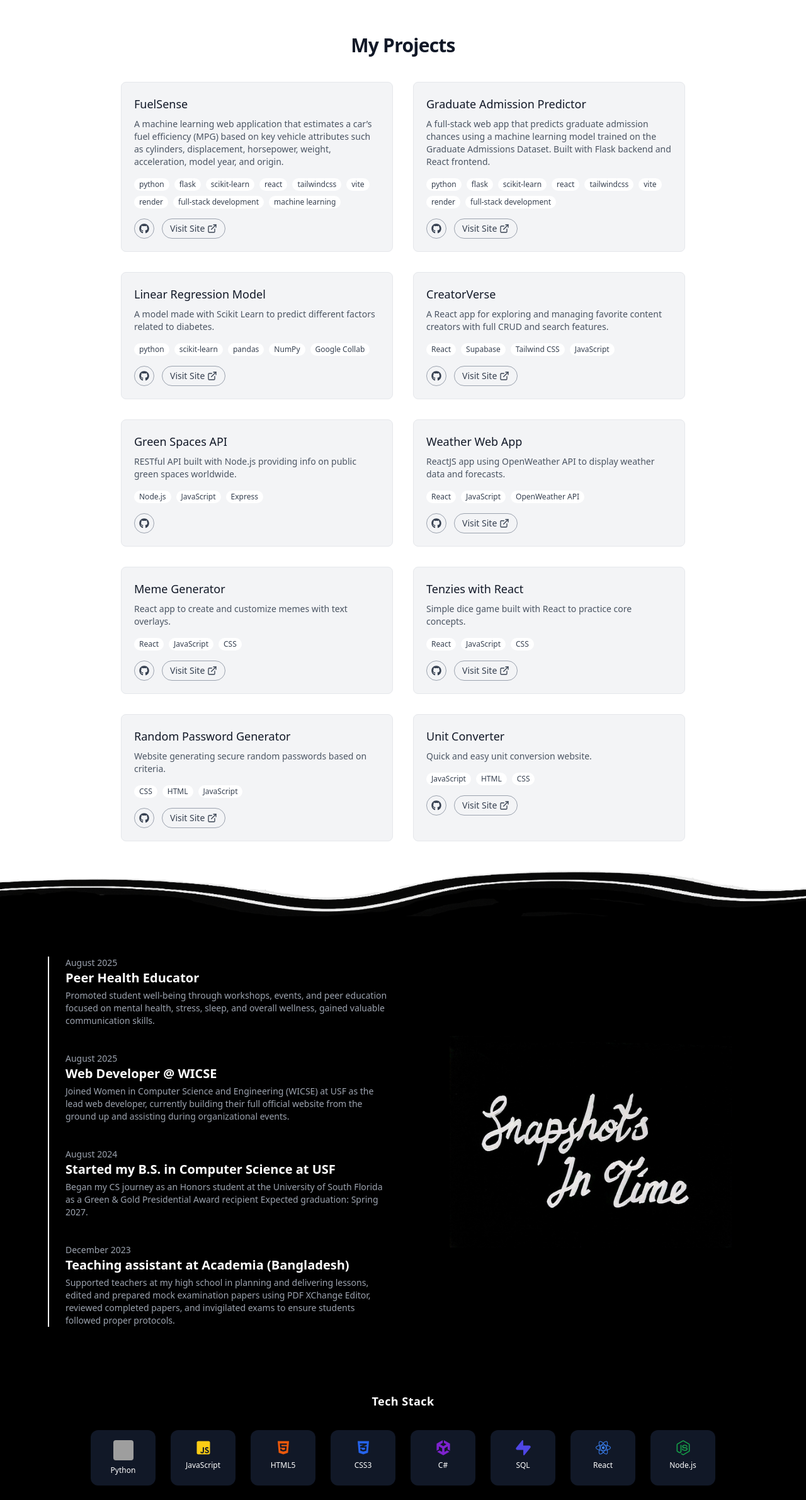
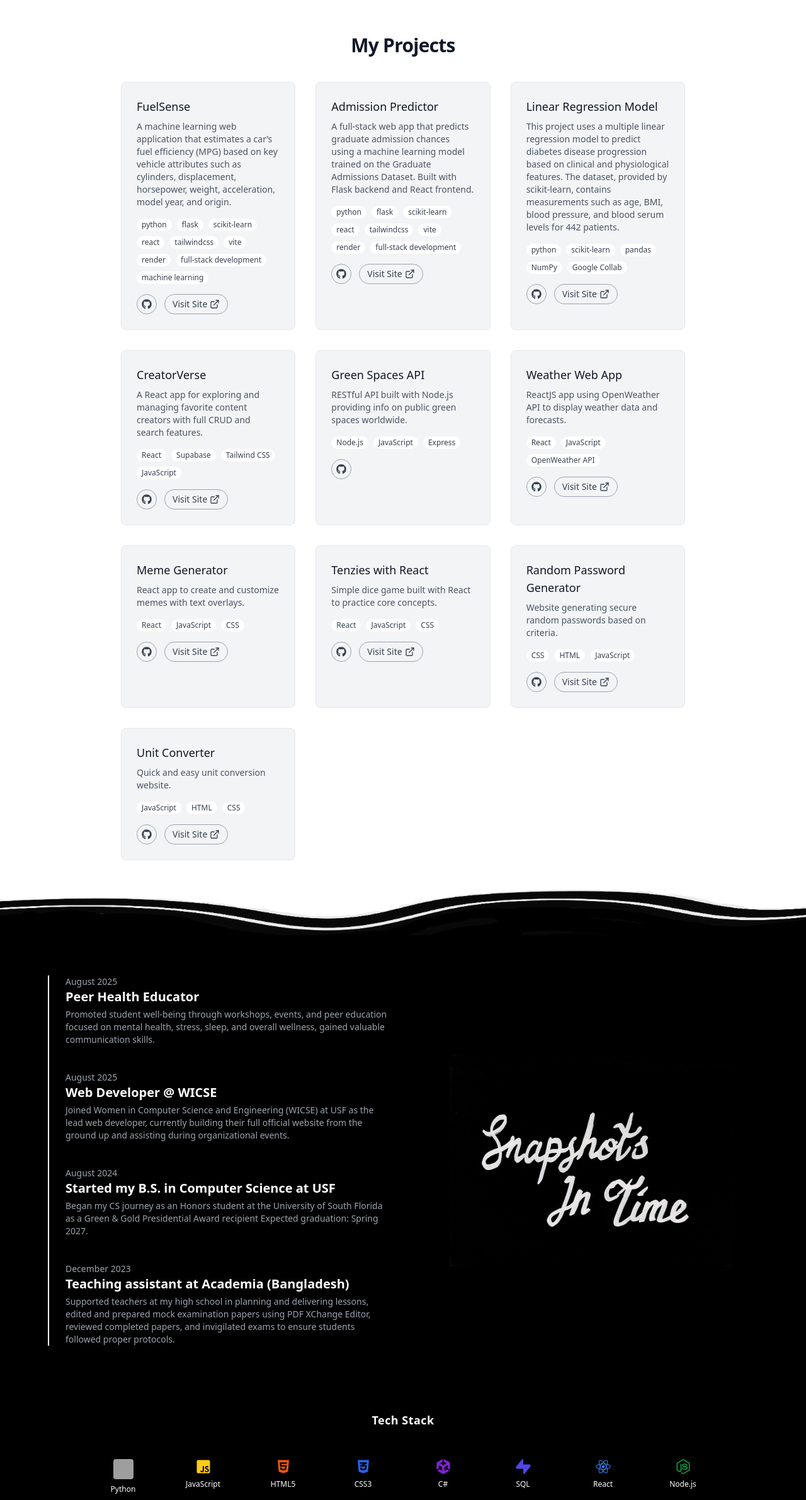
Before and after one commit to Ro-netizen004/rodela-dev-site, a React (Vite) app in the folder frontend/: page / in a window 1280 px wide. Shown: the part 1954-4336 px from the top of the page at 63% size. Built offline with nearby package versions, Linux system fonts and the light colour scheme; grey boxes are pictures that could not be loaded.

Commit message:
Minor Design changes to projects page

```diff
--- a/frontend/src/components/Softskills.jsx
+++ b/frontend/src/components/Softskills.jsx
@@ -22,7 +22,7 @@ const SoftSkills = () => {
   ];
 
   return (
-    <section id="soft-skills" className="w-full py-11 bg-black text-white">
+    <section id="soft-skills" className="w-full py-11 bg-black text-white mb-4">
       <div className="px-4 md:px-20 max-w-6xl mx-auto">
         <h3 className="text-lg font-semibold text-center mb-8 tracking-wide">
           Soft Skills
@@ -32,7 +32,7 @@ const SoftSkills = () => {
           {skills.map((skill) => (
             <div
               key={skill.name}
-              className="bg-gray-800 px-4 py-3 rounded-xl shadow hover:shadow-white transition-all duration-300 w-full text-center flex flex-col items-center gap-2"
+              className="bg-black px-4 py-3 rounded-xl shadow hover:shadow-white transition-all duration-300 w-full text-center flex flex-col items-center gap-2"
             >
               <div className="text-2xl text-white">{skill.icon}</div>
               <span className="text-white">{skill.name}</span>
--- a/frontend/src/components/TechStack.jsx
+++ b/frontend/src/components/TechStack.jsx
@@ -76,7 +76,7 @@ const TechStack = () => {
             {techStacks.map(({ name, icon }) => (
               <div
                 key={name}
-                className="flex flex-col items-center gap-2 text-center bg-gray-900 p-4 rounded-xl shadow hover:shadow-white transition duration-300 w-full"
+                className="flex flex-col items-center gap-2 text-center bg-black p-4 rounded-xl shadow hover:shadow-white transition duration-300 w-full"
               >
                 <div className="text-2xl">{icon}</div>
                 <span className="text-xs">{name}</span>
@@ -97,7 +97,7 @@ const TechStack = () => {
             {tools.map(({ name, icon }) => (
               <div
                 key={name}
-                className="flex flex-col items-center gap-2 text-center bg-gray-900 p-4 rounded-xl shadow hover:shadow-white transition duration-300 w-full"
+                className="flex flex-col items-center gap-2 text-center bg-black p-4 rounded-xl shadow hover:shadow-white transition duration-300 w-full"
               >
                 <div className="text-2xl">{icon}</div>
                 <span className="text-xs">{name}</span>
--- a/frontend/src/data/projectData.js
+++ b/frontend/src/data/projectData.js
@@ -9,7 +9,7 @@ export const sampleProjects = [
   },
   {
     id: 9,
-    title: "Graduate Admission Predictor",
+    title: "Admission Predictor",
     description: "A full-stack web app that predicts graduate admission chances using a machine learning model trained on the Graduate Admissions Dataset. Built with Flask backend and React frontend.",
     link: "https://github.com/Ro-netizen004/GradAdmissionPredictor",
     site: "https://gradadmissionpredictor.onrender.com/",
@@ -19,7 +19,7 @@ export const sampleProjects = [
   {
     id: 8,
     title: "Linear Regression Model",
-    description: "A model made with Scikit Learn to predict different factors related to diabetes.",
+    description: "This project uses a multiple linear regression model to predict diabetes disease progression based on clinical and physiological features. The dataset, provided by scikit-learn, contains measurements such as age, BMI, blood pressure, and blood serum levels for 442 patients.",
     link :"https://github.com/Ro-netizen004/Machine-Learning-Practice/blob/main/linreg.ipynb",
     site: "https://github.com/Ro-netizen004/Machine-Learning-Practice/blob/main/linreg.ipynb",
     tech: ["python", "scikit-learn", "pandas", "NumPy","Google Collab"]
--- a/frontend/src/pages/Contact.jsx
+++ b/frontend/src/pages/Contact.jsx
@@ -33,7 +33,7 @@ const Contact = () => {
   return (
     <section
       id="contact"
-      className="py-8 bg-white text-gray-800 font-sans px-6 md:px-20 max-w-5xl mx-auto w-full"
+      className="py-4 bg-white text-gray-800 font-sans px-6 md:px-20 max-w-5xl mx-auto w-full scroll-mt-24"
     >
       <h1 className="text-3xl font-semibold mb-10 text-center">Contact Me</h1>
 
--- a/frontend/src/pages/Projects.jsx
+++ b/frontend/src/pages/Projects.jsx
@@ -1,24 +1,22 @@
-
 import { FaGithub } from "react-icons/fa";
 import { FiExternalLink } from "react-icons/fi";
 import { sampleProjects } from "../data/projectData";
-
 
 const Projects = () => {
   return (
     <section
       id="projects"
-      className="min-h-screen bg-white text-gray-900 font-sans px-6 md:px-12 max-w-5xl mx-auto py-16"
+      className="min-h-screen bg-white text-gray-900 font-sans px-6 md:px-12 max-w-7xl mx-auto py-16"
     >
       <h1 className="text-3xl font-semibold mb-10 text-center tracking-tight">
         My Projects
       </h1>
 
-      <div className="grid gap-8 sm:grid-cols-1 md:grid-cols-2">
+      <div className="grid gap-8 md:grid-cols-2 lg:grid-cols-3">
         {sampleProjects.map(({ id, title, description, link, site, tech }) => (
           <article
             key={id}
-            className="border border-gray-200 bg-gray-100 rounded-lg p-5 hover:shadow-lg transition-shadow duration-300"
+            className="border border-gray-200 bg-gray-100 rounded-lg p-5 lg:p-6 hover:shadow-lg transition-shadow duration-300"
           >
             <h2 className="text-lg font-medium mb-2">{title}</h2>
             <p className="text-gray-600 text-sm mb-4">{description}</p>
@@ -57,12 +55,9 @@ const Projects = () => {
                 </a>
               )}
             </div>
-
           </article>
         ))}
-
       </div>
-
     </section>
   );
 };
```
